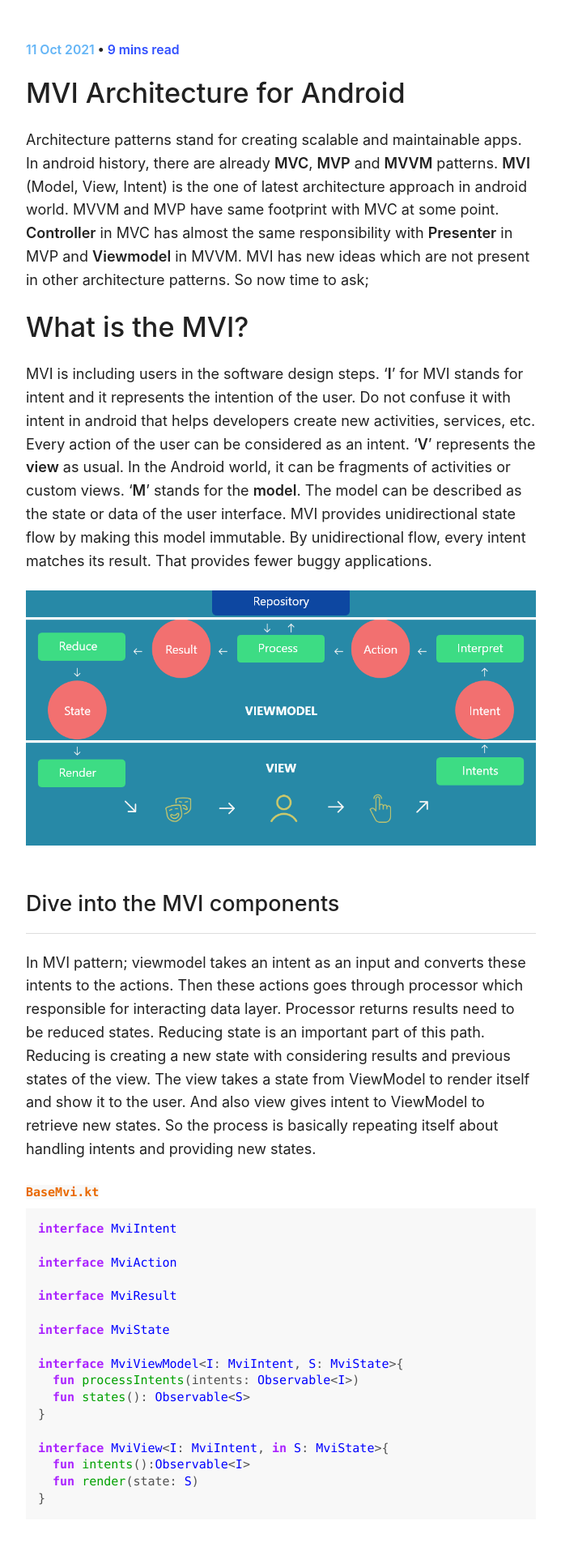
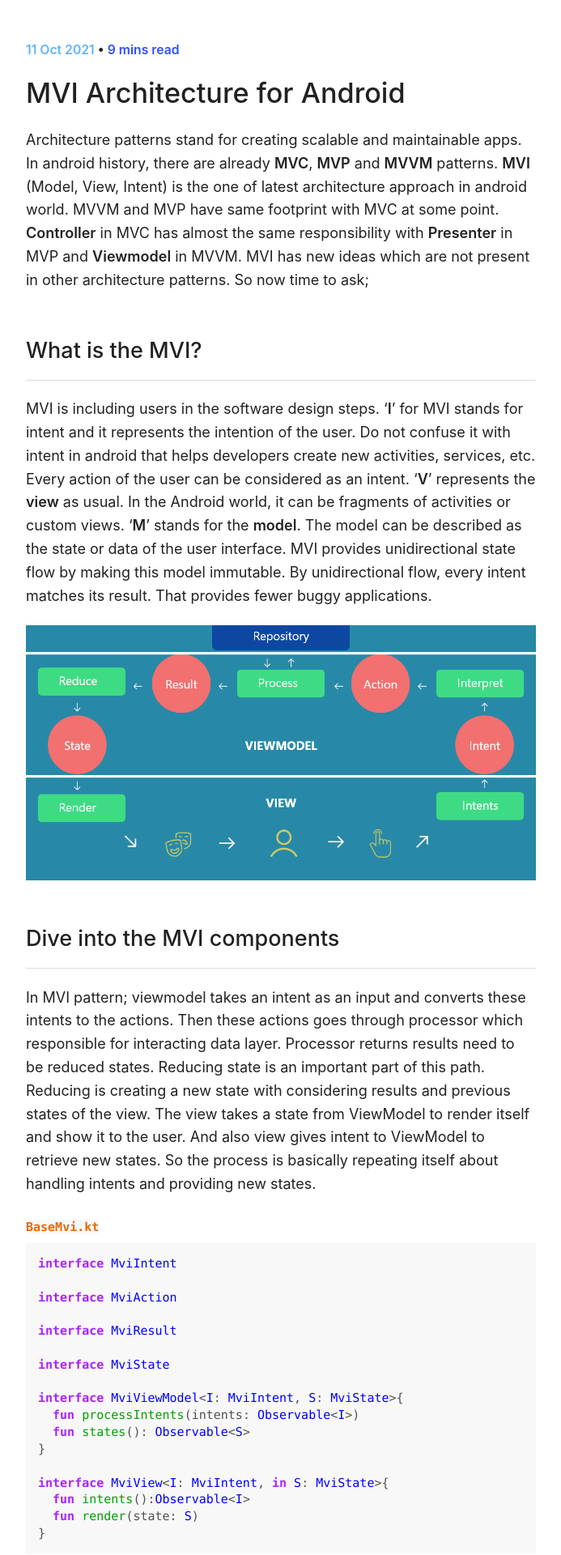
Before and after one commit to EyyupAlkis/About, a Jekyll site: the page built from _posts/2021-10-11-MVI-Architecture.md, in a window 1280 px wide. Shown: the top 1920 px of the page at 81% size, without its empty margins (453-1146 px from the left). Built offline with Jekyll 4.4.1, drawn with Linux system fonts in a browser that asks for light colours; some of the changed text lies outside the part shown.

Commit message:
added more section

```diff
--- a/_posts/2021-10-11-MVI-Architecture.md
+++ b/_posts/2021-10-11-MVI-Architecture.md
@@ -6,9 +6,11 @@
   - "Architecture"
 lang: en
 ---
+
 Architecture patterns stand for creating scalable and maintainable apps. In android history, there are already **MVC**, **MVP** and **MVVM** patterns. **MVI** (Model, View, Intent) is the one of latest architecture approach in android world. MVVM and MVP have same footprint with MVC at some point. **Controller** in MVC has almost the same responsibility with **Presenter** in MVP and **Viewmodel** in MVVM. MVI has new ideas which are not present in other architecture patterns. So now time to ask;
 
-# What is the MVI?
+<!--more-->
+## What is the MVI?
 
 MVI is including users in the software design steps. '**I**' for MVI stands for intent and it represents the intention of the user. Do not confuse it with intent in android that helps developers create new activities, services, etc.  Every action of the user can be considered as an intent. '**V**' represents the **view** as usual. In the Android world, it can be fragments of activities or custom views. '**M**' stands for the **model**. The model can be described as the state or data of the user interface. MVI provides unidirectional state flow by making this model immutable. By unidirectional flow, every intent matches its result. That provides fewer buggy applications.
 
@@ -196,6 +198,6 @@
 * It causes us to write much boilerplate code since we have to maintain every state for each user intent.
 * Creating states for each user action can be a problem for app memory management. And also can cost too much for simple screens.
 
-I've developed simple movie app for demonstrating MVI architecture. You can check out [this repository](https://github.com/EyyupAlkis/MovieShow/)  to find out more.
+I've developed simple movie app for demonstrating MVI architecture. You can check out [**this repository**](https://github.com/EyyupAlkis/MovieShow/)  to find out more.
 
 Many thanks for reading, I hope you find it useful.
```
